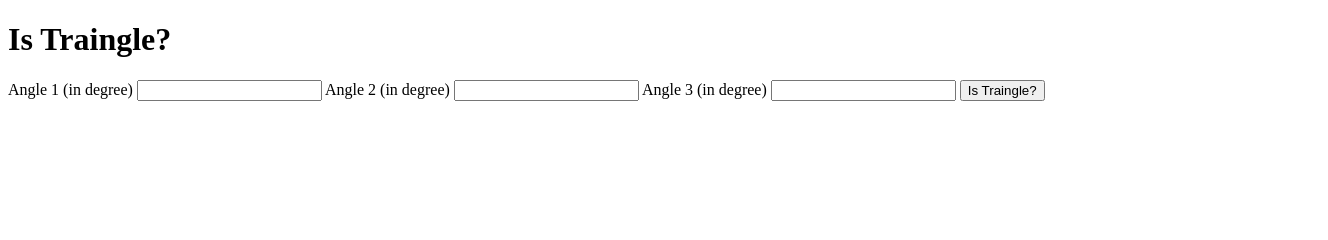
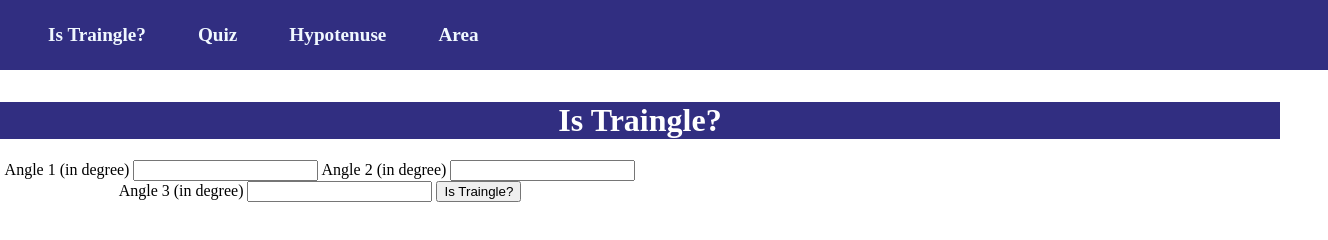
Before and after one commit to Kothalkarpriya/fun_with_traingle, a plain HTML site: page index.html in a window 1280 px wide. Shown: the whole page, 1328 px wide, since content can reach past the window. Drawn offline with Linux system fonts and the light colour scheme.

Commit message:
update styling

```diff
--- a/index.html
+++ b/index.html
@@ -10,7 +10,14 @@
 </head>
 
 <body>
-    <h1>Is Traingle?</h1>
+    <nav class="nav-bar">
+        <a href="index.html">Is Traingle?</a>
+        <a href="quiz.html">Quiz</a>
+        <a href="hypoteneous.html">Hypotenuse</a>
+        <a href="area.html">Area</a>
+    </nav>
+    <h1 class="heading">Is Traingle?</h1>
+    <div class="container">
     <label>Angle 1 (in degree)</label>
     <input type="number" class="angle-input">
     <label>Angle 2 (in degree)</label>
@@ -20,7 +27,7 @@
 
     <button id="btn-is-traingle">Is Traingle?</button>
     <div id="output"></div>
-
+</div>
 
     <script rel="text/javascript" src="isTraingle.js"></script>
 </body>
--- a/style.css
+++ b/style.css
@@ -0,0 +1,36 @@
+:root{
+    --primary-color: #312E81;
+    --second: #FDE68A;
+    --color:white;
+}
+
+body{
+    margin: 0;
+    padding: 0;
+    box-sizing: border-box;
+}
+nav{
+    width: 100%;
+    background-color: var(--primary-color);
+    color: var(--color);
+}
+
+.nav-bar, a{
+    color:aliceblue;
+    padding: 1.5rem;
+    margin-bottom: 2rem;
+}
+a{
+    text-decoration: none;
+    font-size: larger;
+    font-weight: bold;
+}
+.heading{
+    color: var(--color);
+    text-align: center;
+    background-color: var(--primary-color);
+}
+.container{
+    width: 50%;
+    text-align: center;
+}
```
Also changed, not shown: area.html (+1 -0 lines), hypoteneous.html (+1 -0 lines).
